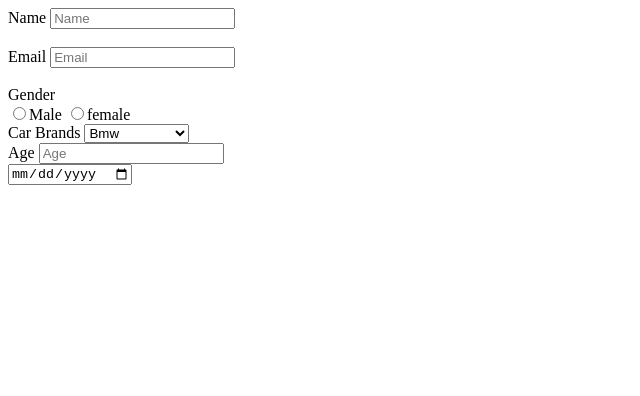
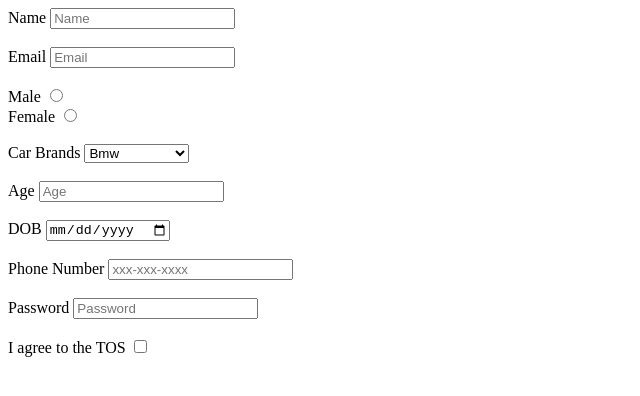
Before and after one commit to acciojob/signup-form-car-chouhanvikash, a website: page main.html in a window 1280 px wide. Shown: the whole page, without its empty margins (0-640 px from the left). Drawn offline with Linux system fonts and the light colour scheme.

Commit message:
created a submission

```diff
--- a/main.html
+++ b/main.html
@@ -14,11 +14,13 @@
 		<label for="email">Email</label>
 		<input type="email" id="email" placeholder="Email" required>
 		<br><br>
-		<label for="di">Gender</label>
-		<div id="di">
-			<input type="radio" id="gender_m">Male
-			<input type="radio" id="gender_f">female
-		</div>
+		<label for="gender_m">Male</label>
+
+			<input type="radio" id="gender_m" name="gender">
+		<br>
+		<label for="gender_f" >Female</label>
+			<input type="radio" id="gender_f" name="gender">
+		<br><br>
 		<label for="cars">Car Brands</label>
 		<select id="cars" placeholder="Please choose an option" required>
 			<option>Bmw</option>
@@ -26,12 +28,24 @@
 			<option>MAruti Suzuki</option>
 
 		</select>
-		<br>
+<br><br>
 		<label for="age">Age</label>
 		<input type="number" id="age" placeholder="Age" required >
-		<br>
-		<label id="dob"></label>
-		<input type="date"  id="dob" required
+		<br><br>
+		<label id="dob">DOB</label>
+		<input type="date"  id="dob" required>
+
+		<br><br>
+		<label for="tel">Phone Number</label>
+		<input type="tel" placeholder="xxx-xxx-xxxx" id="tel"  >
+
+		<br><br>
+		<label for="password">Password</label>
+		<input type="password" placeholder="Password" id="password" required >
+	<br><br>
+		<label for="tos">I agree to the TOS</label>
+		<input type="checkbox" id="tos" required >
+
 	</form>
 	<!-- the entire body must be written by student -->
     <script type="text/javascript" src="./script.js">
```
